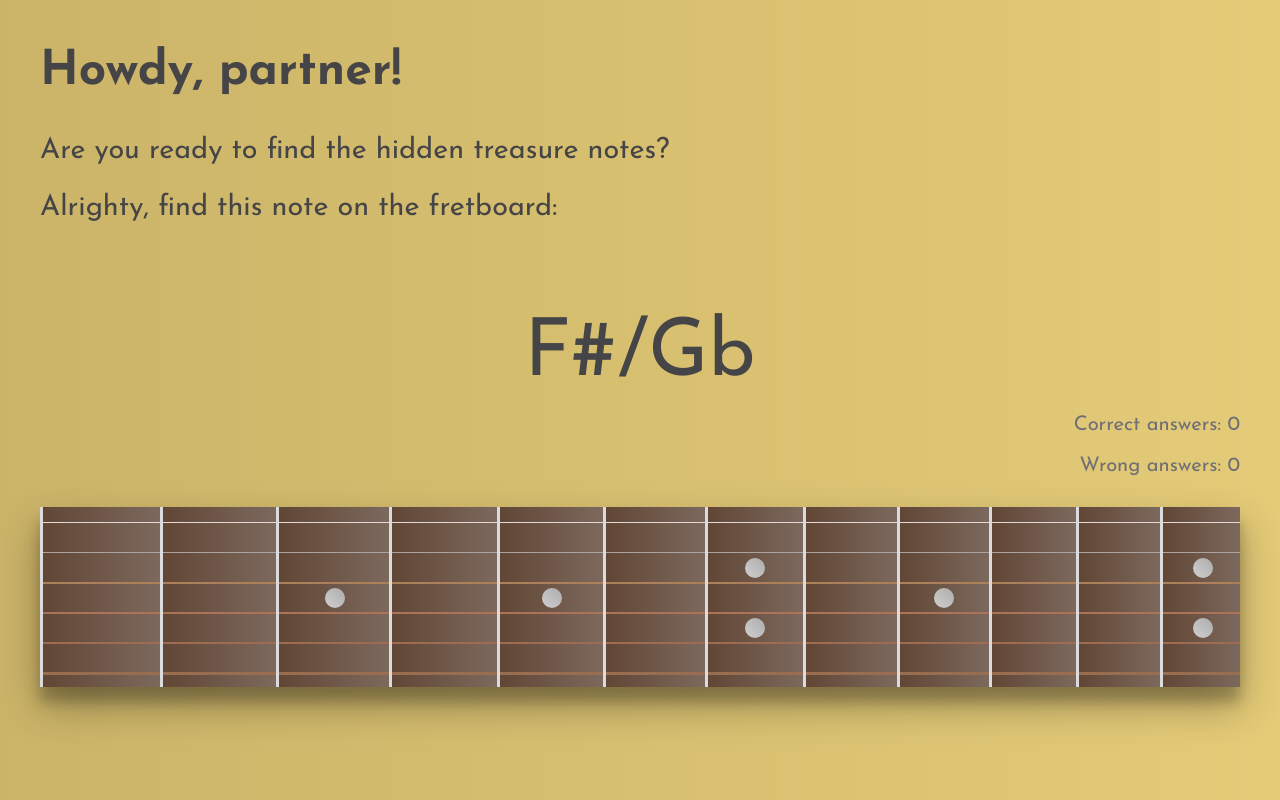
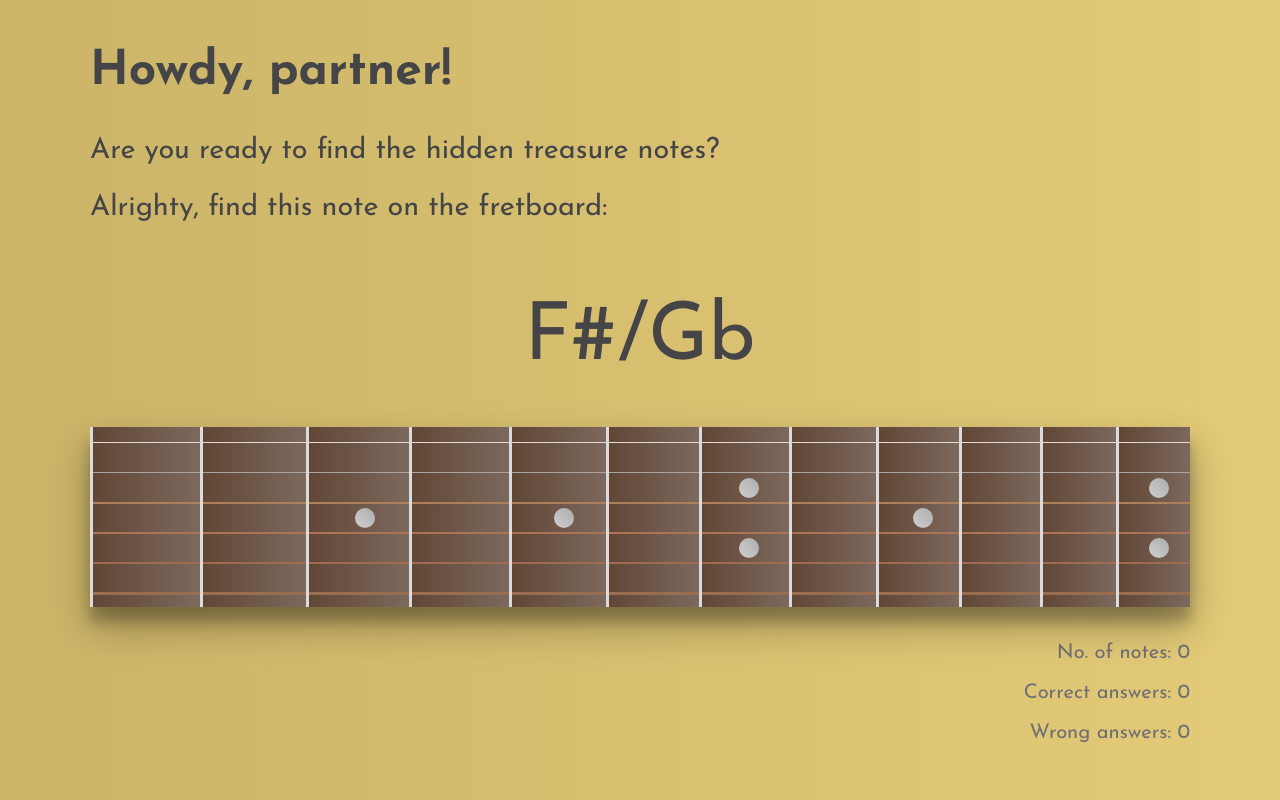
Before and after one commit to ngoc-truong/notes-on-guitar, a plain HTML site: page index.html in a window 1280 px wide. Drawn offline with Linux system fonts and the light colour scheme.

Commit message:
Change design

```diff
--- a/index.html
+++ b/index.html
@@ -15,13 +15,16 @@
 
         <div id="target"></div>
 
+
+        <section id="guitar-container">
+        </section>
+
         <section id="statistics">
+            <p id="num-notes">No. of notes: 0</p>
             <p id="num-correct">Correct answers: 0</p>
             <p id="num-wrong">Wrong answers: 0</p>
         </section>
 
-        <section id="guitar-container">
-        </section>
     </body>
 </html>
 
--- a/main.css
+++ b/main.css
@@ -13,6 +13,8 @@
     --font-soft: #6f6f75;
     --dots: #d1d0d0;
     --dots-gradient: #adacac;
+    --head: #c7a46c;
+    --head-gradient: #bd9047;
 }
 
 body {
@@ -31,10 +33,18 @@ p {
     font-size: 1.8em;
 }
 
+#guitar-head{
+    height: 20.5em;
+    position: absolute;
+    top: 25.1em;
+    left: 2.5em;
+}
+
+
 
 #instructions {
     margin: 0 auto;
-    width: 1200px;
+    width: 1100px;
     grid-column: 2 / 3;
 }
 
@@ -42,14 +52,14 @@ p {
     font-size: 5em;
     text-align: center;
     grid-column: 2 / 3;
-    margin-top: 0.8em;
+    margin: 0.6em 0;
 }
 
 #statistics {
     font-size: 0.7em;
     text-align: right;
     grid-column: 2 / 3;
-    margin-bottom: 1em;
+    margin-top: 1.4em;
     color: var(--font-soft);
 }
 
@@ -57,7 +67,7 @@ p {
     grid-column: 2 / 3;
     display: grid;
     grid-template-columns: 1fr 0.97fr 0.94fr 0.91fr 0.88fr 0.85fr 0.82fr 0.79fr 0.76fr 0.73fr 0.70fr 0.67fr;
-    width: 1200px;
+    width: 1100px;
     background-color: var(--neck-color);
     margin: 0 auto;
     position: relative;
--- a/main.js
+++ b/main.js
@@ -6,6 +6,7 @@ const string3 = createNotesOnString(allNotes, 11);
 const string4 = createNotesOnString(allNotes, 6);
 const string5 = createNotesOnString(allNotes, 1);
 const string6 = createNotesOnString(allNotes, 8);
+let numOfNotes = 0;
 let correct = 0;
 let incorrect = 0;
 
@@ -25,6 +26,7 @@ const allFrets      = document.querySelectorAll(".fret");
 const targetNote    = document.querySelector("#target");
 const numCorrect    = document.querySelector("#num-correct");
 const numWrong      = document.querySelector("#num-wrong");
+const numNotes      = document.querySelector("#num-notes");
 
 setNotesOnDivs(fretsString1, string1);
 setNotesOnDivs(fretsString2, string2);
@@ -89,9 +91,11 @@ function restart() {
 
     correct = 0;
     incorrect = 0;
+    numOfNotes++;
 
     numCorrect.textContent = "Correct Answers: 0";
     numWrong.textContent = "Wrong Answers: 0";
+    numNotes.textContent = `No. of notes: ${numOfNotes}`;
     targetNote.textContent = createRandomNote(allNotes);
 }
 
```
Also changed, not shown: pictures/telecaster.jpeg (added).
